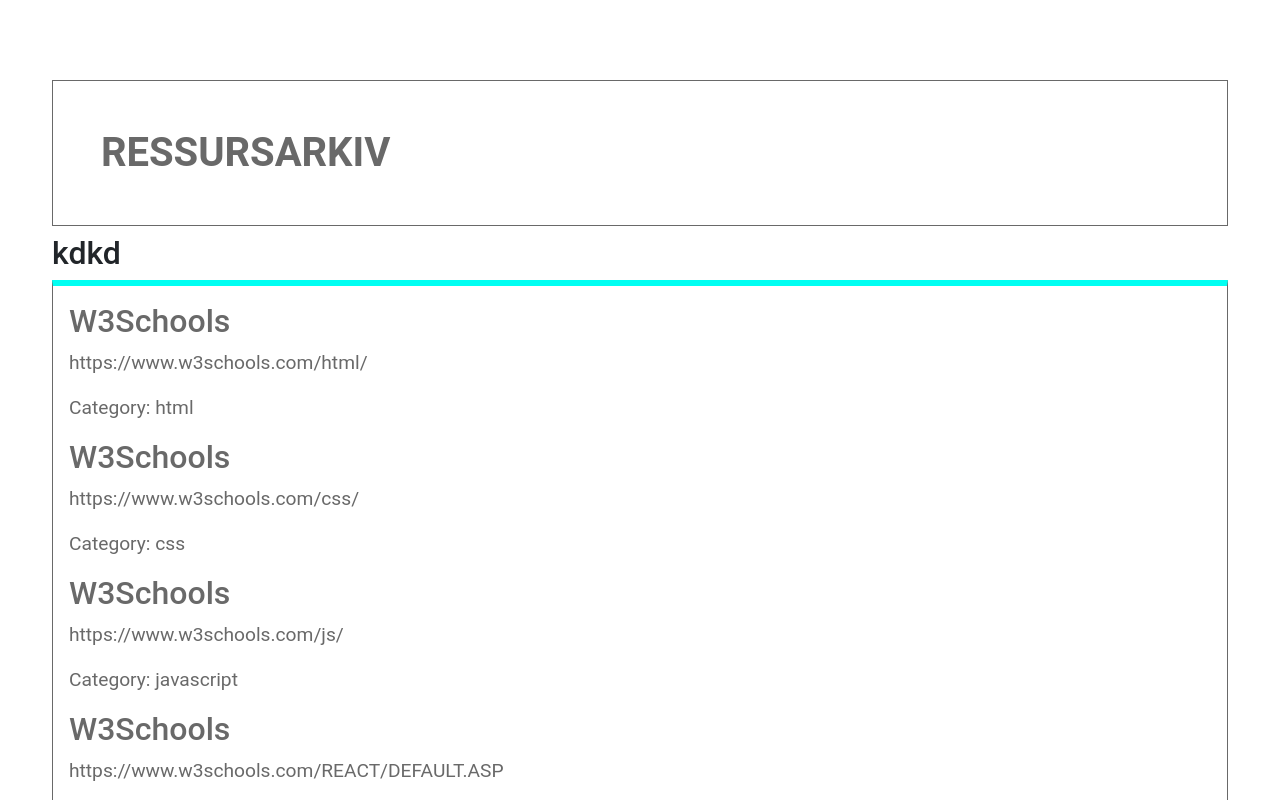
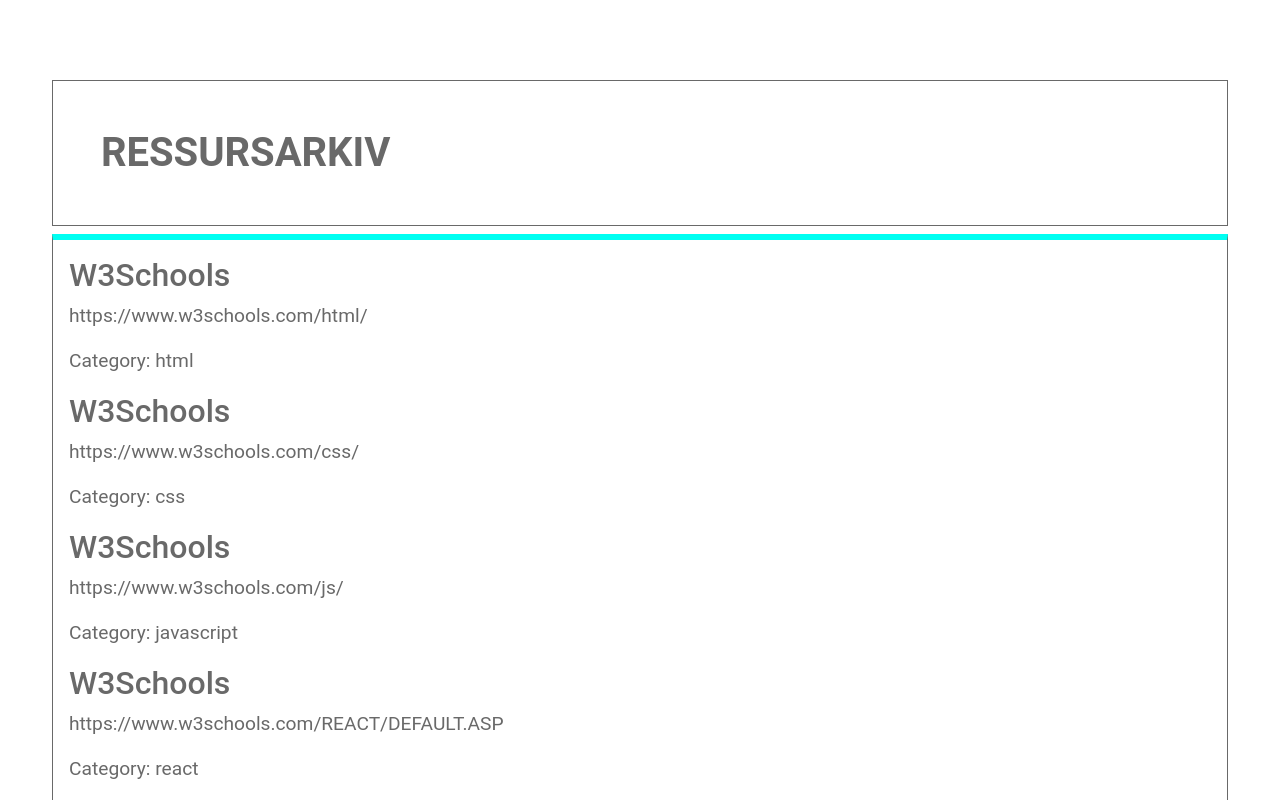
Before and after one commit to mavu1707/uin23ak3_resourceapp_group33, a React (Create React App) app: page / in a window 1280 px wide. Shown: the top 800 px of the page. Built offline with nearby package versions, Linux system fonts and the light colour scheme.

Commit message:
Componets fix

```diff
--- a/package.json
+++ b/package.json
@@ -9,6 +9,7 @@
     "bootstrap": "^5.3.0-alpha1",
     "react": "^18.2.0",
     "react-dom": "^18.2.0",
+    "react-router-dom": "^6.8.2",
     "react-scripts": "5.0.1",
     "web-vitals": "^2.1.4"
   },
--- a/src/App.js
+++ b/src/App.js
@@ -1,14 +1,12 @@
 import './App.css';
 import './css/main.css';
 import Header from './components/Header';
-import Nav from './components/Nav';
 import TabContent from './components/TabContent';
 
 function App() {
   return (
     <div className='container'>
       <Header />
-      <Nav />
       <TabContent />
     </div>
   );
--- a/src/components/Nav.js
+++ b/src/components/Nav.js
@@ -1,4 +1,8 @@
 
 export default function Nav(){
-  return <h2>kdkd</h2>
+  return (
+    <button className="tab">HTML</button>,
+    <button className="tab">ddd</button>
+
+  )
 }
```
Also changed, not shown: src/components/Layout.js (added), 1 other file (tests, documents, lock files or other folders).
